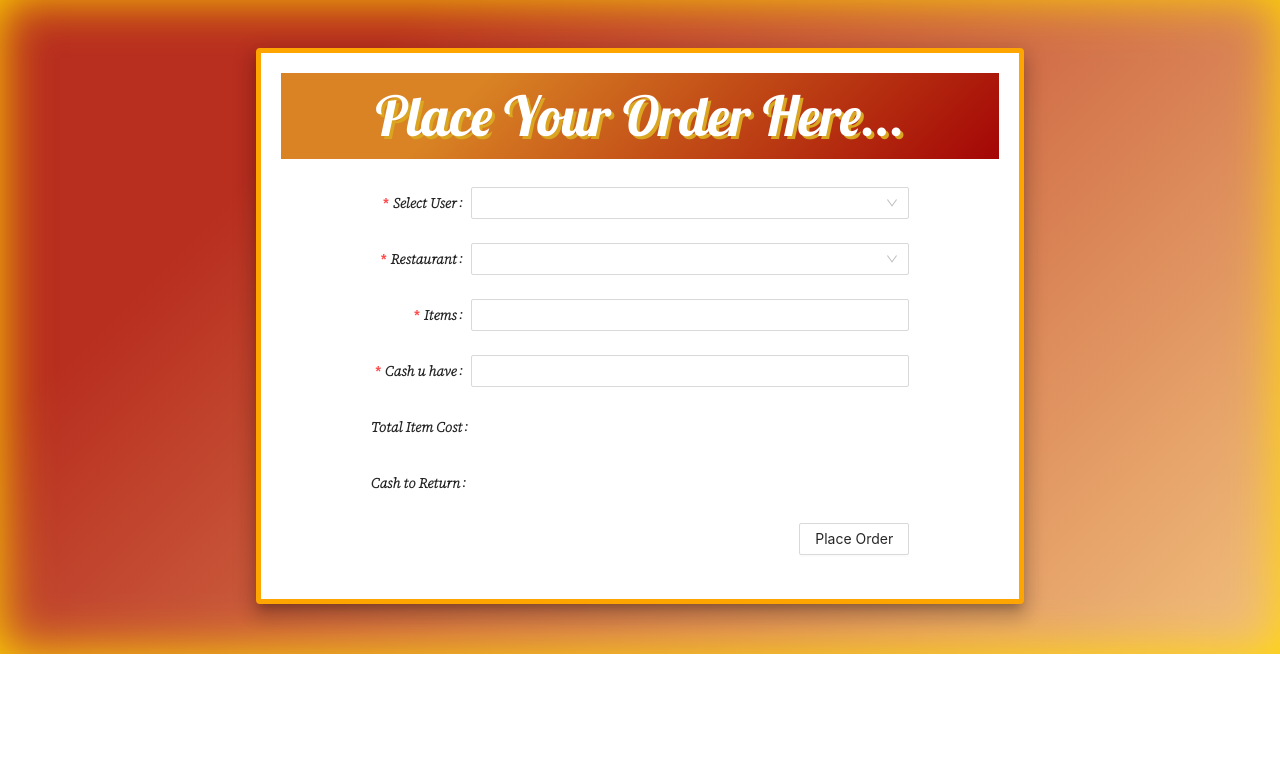
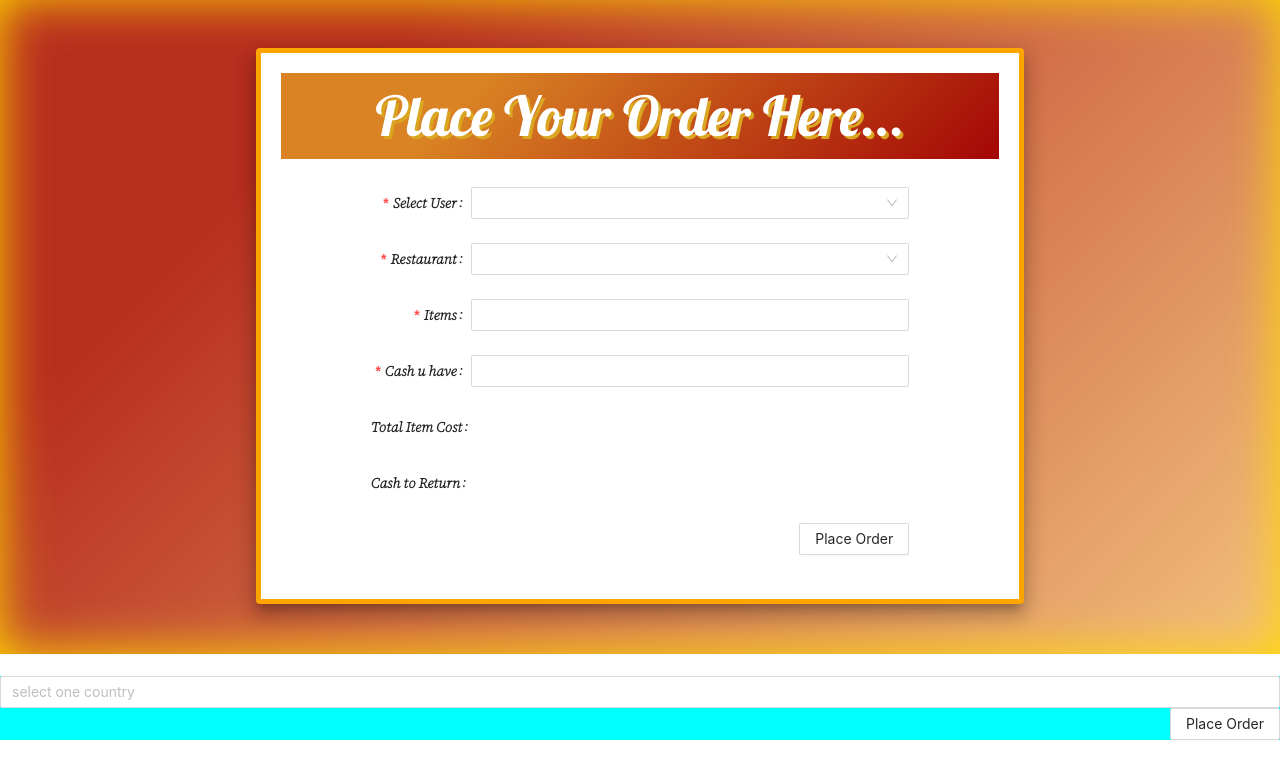
Before and after one commit to Azmeer02/FoodApp, a React (Create React App) app: page / in a window 1280 px wide. Shown: the part 802-1580 px from the top of the page. Before the commit the page ends 1456 px from the top, so only its background shows below. Built offline with nearby package versions, Linux system fonts and the light colour scheme.

Commit message:
updating

```diff
--- a/src/components/common/input/index.tsx
+++ b/src/components/common/input/index.tsx
@@ -8,6 +8,7 @@ import "./index.css";
 import { useNavigate } from "react-router-dom";
 import { addDoc, collection } from "firebase/firestore";
 import fireStore from "../Config/firebase";
+import Temp from "../test";
 
 interface Orders {
   orders: any;
@@ -69,13 +70,12 @@ const InputField: React.FC<InputProps> = ({ setData, setId }) => {
   const userData = async () => {
     const db = fireStore;
     let data = await addDoc(collection(db, "User"), {
-      Name: name,
-      RestaurantName: test.restaurantName,
-      Amount: amount,
-      Price: total,
-      TotalAmount: totalAmount,
-      ItemOrder: item,
-      Date: currDate,
+      name: name,
+      restaurantName: test.restaurantName,
+      givenAmount: amount,
+      orderAmount: totalAmount,
+      items: item,
+      createdAt: currDate,
     });
     return data?.id;
   };
@@ -236,6 +236,11 @@ const InputField: React.FC<InputProps> = ({ setData, setId }) => {
           </Paper>
         </Box>
       </div>
+      <br />
+      <div style={{ backgroundColor: "aqua" }}>
+        <Temp />
+      </div>
+      <br />
     </>
   );
 };
--- /dev/null
+++ b/src/components/common/itemAPI.json
@@ -0,0 +1,275 @@
+{
+    "items": [
+        {
+            "restaurantName": "Al-Naz (Main)",
+            "id": 2,
+            "value": "Chicken Biryani (SMALL)",
+            "amount": 90
+        },
+        {
+            "restaurantName": "Al-Naz (Main)",
+            "id": 3,
+            "quantity": 1,
+            "value": "Chicken Biryani (MEDIUM)",
+            "amount": 130
+        },
+        {
+            "restaurantName": "Al-Naz (Main)",
+            "id": 4,
+            "value": "Chicken Biryani (LARGE)",
+            "amount": 160
+        },
+        {
+            "restaurantName": "Al-Naz (Main)",
+            "id": 5,
+            "value": "Plain Biryani (SMALL)",
+            "amount": 70
+        },
+        {
+            "restaurantName": "Al-Naz (Main)",
+            "id": 6,
+            "value": "Plain Biryani (MEDIUM)",
+            "amount": 110
+        },
+        {
+            "restaurantName": "Al-Naz (Main)",
+            "id": 7,
+            "value": "Plain Biryani (LARGE)",
+            "amount": 140
+        },
+        {
+            "restaurantName": "Al-Naz (Back)",
+            "id": 9,
+            "value": "Chicken Biryani (SMALL)",
+            "amount": 90
+        },
+        {
+            "restaurantName": "Al-Naz (Back)",
+            "id": 10,
+            "value": "Chicken Biryani (MEDIUM)",
+            "amount": 130
+        },
+        {
+            "restaurantName": "Al-Naz (Back)",
+            "id": 11,
+            "value": "Chicken Biryani (LARGE)",
+            "amount": 160
+        },
+        {
+            "restaurantName": "Al-Naz (Back)",
+            "id": 12,
+            "value": "Plain Biryani (SMALL)",
+            "amount": 60
+        },
+        {
+            "restaurantName": "Al-Naz (Back)",
+            "id": 13,
+            "value": "Plain Biryani (MEDIUM)",
+            "amount": 100
+        },
+        {
+            "restaurantName": "Al-Naz (Back)",
+            "id": 14,
+            "value": "Plain Biryani (LARGE)",
+            "amount": 120
+        },
+        {
+            "restaurantName": "Allah Wala Hotel",
+            "id": 16,
+            "value": "Chicken Pulao (SMALL)",
+            "amount": 90
+        },
+        {
+            "restaurantName": "Allah Wala Hotel",
+            "id": 17,
+            "value": "Chicken Pulao (MEDIUM)",
+            "amount": 120
+        },
+        {
+            "restaurantName": "Allah Wala Hotel",
+            "id": 18,
+            "value": "Chicken Pulao (LARGE)",
+            "amount": 160
+        },
+        {
+            "restaurantName": "Allah Wala Hotel",
+            "id": 19,
+            "value": "Plain Pulao (SMALL)",
+            "amount": 60
+        },
+        {
+            "restaurantName": "Allah Wala Hotel",
+            "id": 20,
+            "value": "Plain Pulao (MEDIUM)",
+            "amount": 100
+        },
+        {
+            "restaurantName": "Allah Wala Hotel",
+            "id": 21,
+            "value": "Plain Pulao (LARGE)",
+            "amount": 120
+        },
+        {
+            "restaurantName": "Hunger Station",
+            "id": 23,
+            "value": "Chicken Biryani (SMALL)",
+            "amount": 90
+        },
+        {
+            "restaurantName": "Hunger Station",
+            "id": 24,
+            "value": "Chicken Biryani (MEDIUM)",
+            "amount": 120
+        },
+        {
+            "restaurantName": "Hunger Station",
+            "id": 25,
+            "value": "Chicken Biryani (LARGE)",
+            "amount": 160
+        },
+        {
+            "restaurantName": "Hunger Station",
+            "id": 26,
+            "value": "Plain Biryani (SMALL)",
+            "amount": 60
+        },
+        {
+            "restaurantName": "Hunger Station",
+            "id": 27,
+            "value": "Plain Biryani (MEDIUM)",
+            "amount": 100
+        },
+        {
+            "restaurantName": "Hunger Station",
+            "id": 28,
+            "value": "Plain Biryani (LARGE)",
+            "amount": 120
+        },
+        {
+            "restaurantName": "Quetta Hotel",
+            "id": 30,
+            "value": "Paratha",
+            "amount": 30
+        },
+        {
+            "restaurantName": "Quetta Hotel",
+            "id": 31,
+            "value": "Alu Paratha",
+            "amount": 60
+        },
+        {
+            "restaurantName": "Quetta Hotel",
+            "id": 32,
+            "value": "Kebab Paratha",
+            "amount": 70
+        },
+        {
+            "restaurantName": "Quetta Hotel",
+            "id": 33,
+            "value": "Cheese Paratha",
+            "amount": 100
+        },
+        {
+            "restaurantName": "Others",
+            "id": 35,
+            "value": "Cholay (SMALL)",
+            "amount": 60
+        },
+        {
+            "restaurantName": "Others",
+            "id": 36,
+            "value": "Cholay (MEDIUM)",
+            "amount": 80
+        },
+        {
+            "restaurantName": "Others",
+            "id": 37,
+            "value": "Cholay (LARGE)",
+            "amount": 120
+        },
+        {
+            "restaurantName": "Others",
+            "id": 38,
+            "value": "Anda Gotala",
+            "amount": 100
+        },
+        {
+            "restaurantName": "Others",
+            "id": 39,
+            "value": "Chana Daal (SMALL)",
+            "amount": 60
+        },
+        {
+            "restaurantName": "Others",
+            "id": 40,
+            "value": "Chana Daal (MEDIUM)",
+            "amount": 80
+        },
+        {
+            "restaurantName": "Others",
+            "id": 41,
+            "value": "Chana Daal(LARGE)",
+            "amount": 120
+        },
+        {
+            "restaurantName": "Others",
+            "id": 42,
+            "value": "Karahi",
+            "amount": 120
+        },
+        {
+            "restaurantName": "Others",
+            "id": 43,
+            "value": "Kaleji",
+            "amount": 120
+        },
+        {
+            "restaurantName": "Others",
+            "id": 44,
+            "value": "Aaloo Qeema",
+            "amount": 120
+        },
+        {
+            "restaurantName": "Others",
+            "id": 45,
+            "value": "Maash Daal (SMALL)",
+            "amount": 60
+        },
+        {
+            "restaurantName": "Others",
+            "id": 46,
+            "value": "Maash Daal (MEDIUM)",
+            "amount": 80
+        },
+        {
+            "restaurantName": "Others",
+            "id": 47,
+            "value": "Maash Daal(LARGE)",
+            "amount": 120
+        },
+        {
+            "restaurantName": "Others",
+            "id": 48,
+            "value": "Aaloo Palak (SMALL)",
+            "amount": 60
+        },
+        {
+            "restaurantName": "Others",
+            "id": 49,
+            "value": "Aaloo Palak (MEDIUM)",
+            "amount": 80
+        },
+        {
+            "restaurantName": "Others",
+            "id": 50,
+            "value": "Aaloo Palak (LARGE)",
+            "amount": 120
+        },
+        {
+            "restaurantName": "Others",
+            "id": 51,
+            "value": "Daal Gotala",
+            "amount": 120
+        }
+    ]
+}
--- /dev/null
+++ b/src/components/common/test/index.tsx
@@ -0,0 +1,78 @@
+import React from "react";
+import { Select } from "antd";
+import { Form, Button } from "antd";
+import items from "../itemAPI.json";
+
+interface Orders {
+  items: any;
+}
+
+const Temp = () => {
+  const newOrders: Orders = items;
+  console.log(newOrders);
+  const [form] = Form.useForm();
+  const { Option, OptGroup } = Select;
+
+  function handleChange(value: any) {
+    console.log(`selected ${value}`);
+  }
+
+  const onFormSubmit = () => {
+    form.validateFields().then((values) => {
+      console.log("values = ", values);
+    });
+  };
+
+  // const hostel: any = [];
+  // (newOrders.items || []).forEach((res: any, i: number) => {
+  //   if (i === 0) {
+  //     hostel.push(res.restaurantName);
+  //   } else if (!hostel.includes(res.restaurantName)) {
+  //     hostel.push(res.restaurantName);
+  //   }
+  // });
+
+  const unique = Array.from(
+    new Set(newOrders.items.map((res: any) => res.restaurantName))
+  ).map((value: any) => value);
+  console.log(unique);
+
+  return (
+    <>
+      <Form layout="horizontal" className="form" form={form}></Form>
+      <Select
+        mode="multiple"
+        style={{ width: "100%" }}
+        placeholder="select one country"
+        onChange={handleChange}
+        // optionLabelProp="label"
+      >
+        {unique.map((uni, idx) => (
+          <OptGroup key={idx} label={uni}>
+            {newOrders.items
+              .filter((item: any) => item.restaurantName === uni)
+              .map((item: any, itemIndex: number) => (
+                <Option
+                  key={`${itemIndex}_${item.restaurantName}`}
+                  value={item.value}
+                >
+                  {`${item.value} , Rs.${item.amount}/-`}
+                </Option>
+              ))}
+          </OptGroup>
+        ))}
+      </Select>
+      <Form.Item>
+        <Button
+          htmlType="submit"
+          onClick={onFormSubmit}
+          style={{ float: "right" }}
+        >
+          Place Order
+        </Button>
+      </Form.Item>
+    </>
+  );
+};
+
+export default Temp;
```
